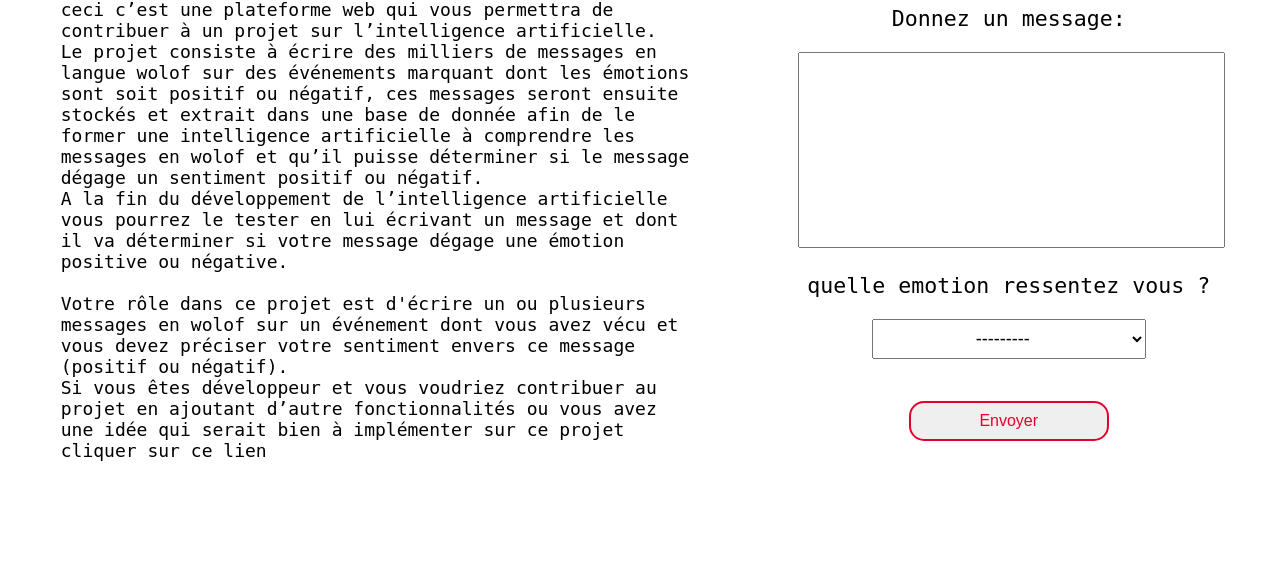
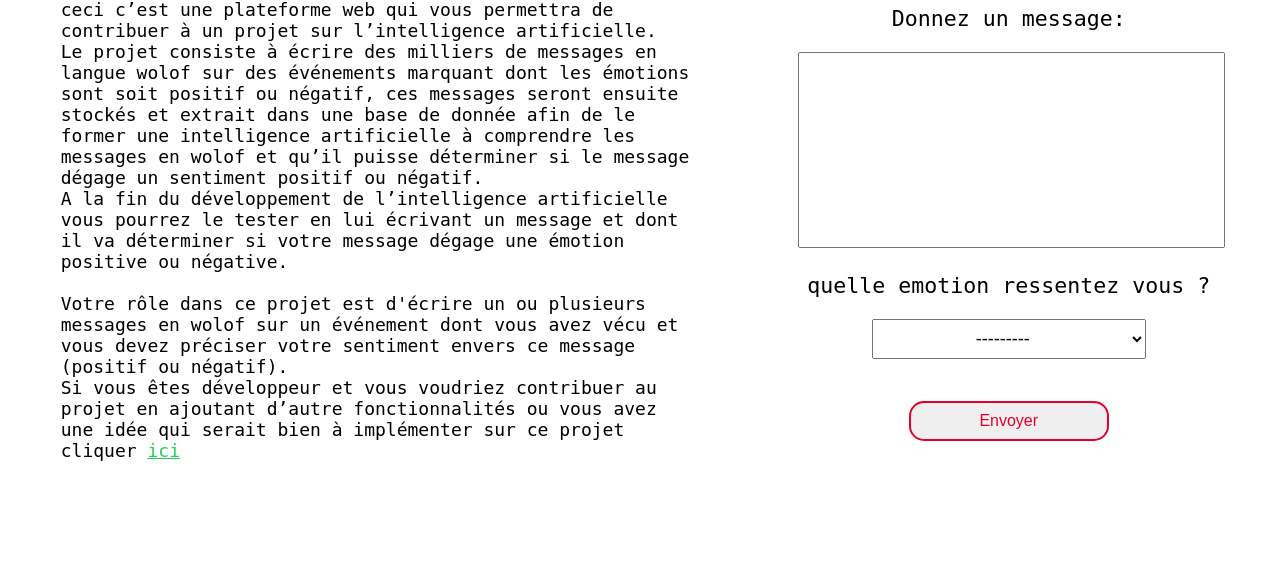
Before and after one commit to Dar-rius/Wolof_IA, a Django app: page /home/ in a window 1280 px wide. Shown: the part 204-779 px from the top of the page. Run offline with Django 4.2, Linux system fonts and the light colour scheme.

Commit message:
update: front

```diff
--- a/message_wolof/static/message_wolof/index.css
+++ b/message_wolof/static/message_wolof/index.css
@@ -60,6 +60,10 @@ body{
     font-size: larger;
 }
 
+.link_4{
+    color: #24d05a;
+}
+
 label{
     font-size: larger;
 
--- a/message_wolof/templates/message_wolof/index.html
+++ b/message_wolof/templates/message_wolof/index.html
@@ -30,7 +30,7 @@
             émotion positive ou négative.
             </br> </br>
             Votre rôle dans ce projet est d'écrire un ou plusieurs messages en wolof sur un événement dont vous avez vécu et vous devez préciser votre sentiment envers ce message (positif ou négatif). </br>
-            Si vous êtes développeur et vous voudriez contribuer au projet en ajoutant d’autre fonctionnalités ou vous avez une idée qui serait bien à implémenter sur ce projet cliquer sur ce lien
+            Si vous êtes développeur et vous voudriez contribuer au projet en ajoutant d’autre fonctionnalités ou vous avez une idée qui serait bien à implémenter sur ce projet cliquer <a class="link_4" href="https://github.com/Dar-rius/message_wolof">ici</a>
 
         </div>
 
```
